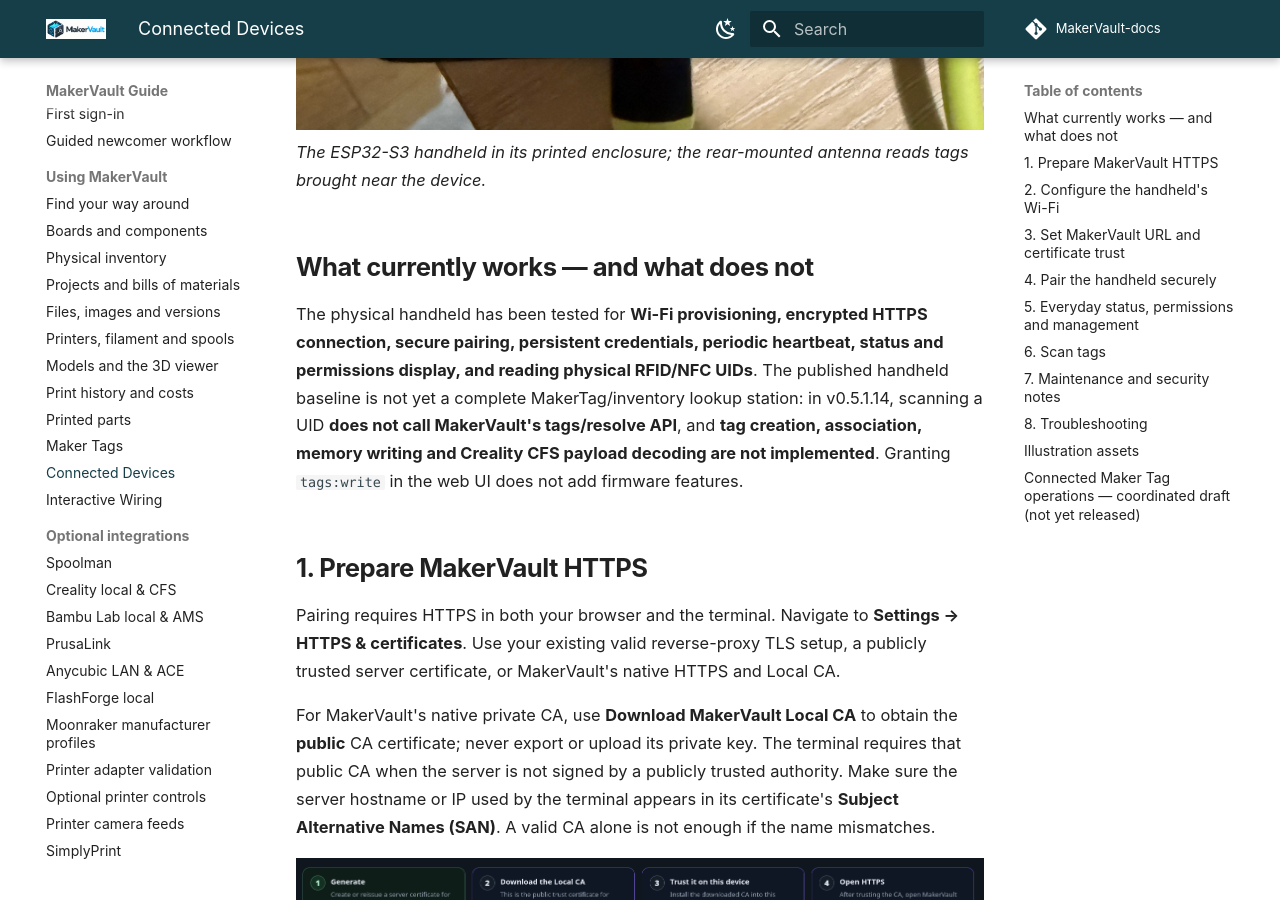
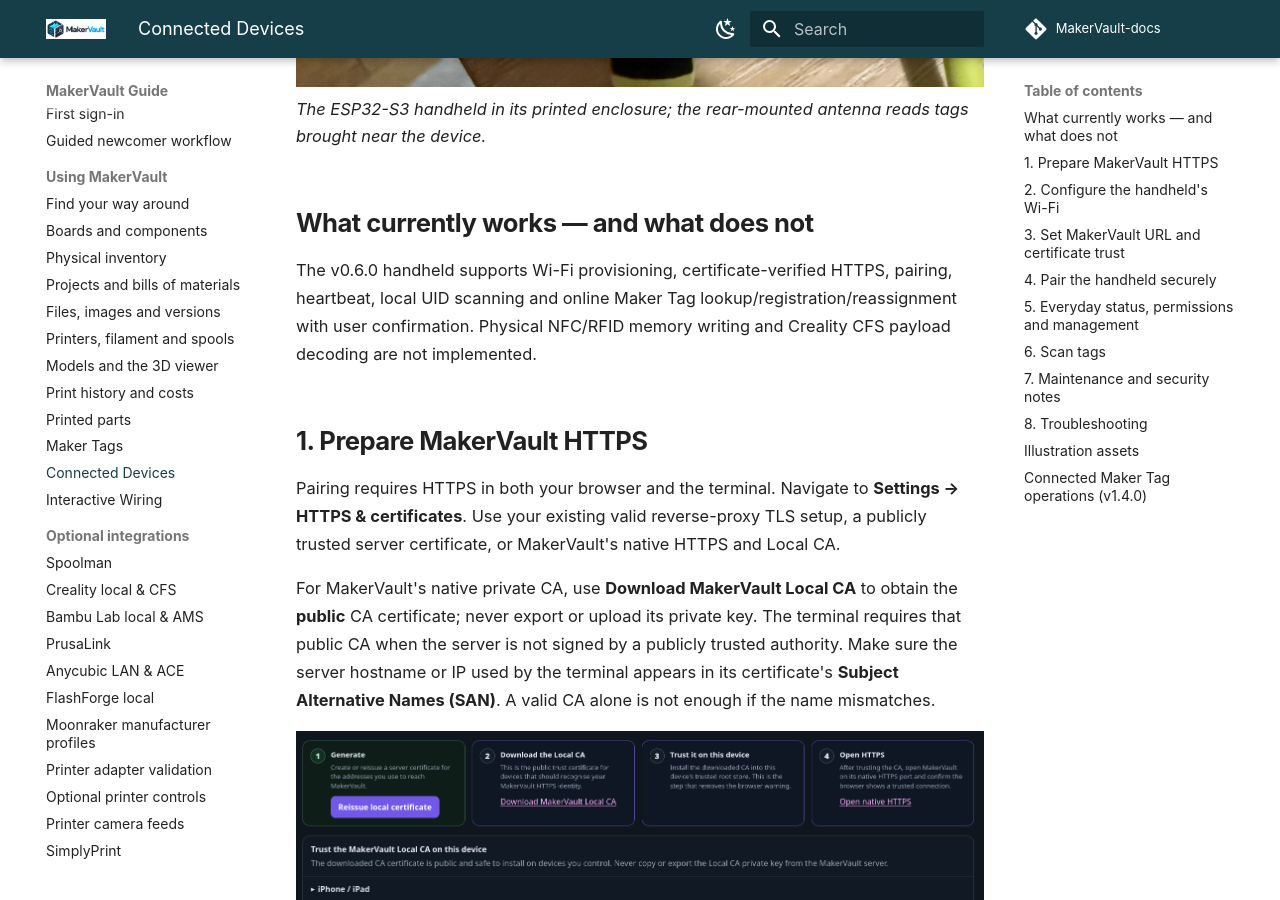
Before and after one commit to gavrd7/MakerVault-docs, an MkDocs documentation site: the page built from docs/guide/using/connected-devices.md, in a window 1280 px wide and 900 px high, scrolled down 1421 px. Built offline with MkDocs 1.6.1 and Material for MkDocs 9.7.7, drawn with Linux system fonts in a browser that asks for light colours; comment, search, counter and statistics services are not loaded; some of the changed text lies outside the part shown.

Commit message:
docs: refresh v1.4.0 RFID terminal setup and remove obsolete draft guidance

```diff
--- a/docs/guide/using/connected-devices.md
+++ b/docs/guide/using/connected-devices.md
@@ -1,7 +1,7 @@
 # Connected Devices and RFID/NFC handheld (v1.3.0)
 
-!!! info "Released Connected Devices; additional Maker Tag features are in draft"
-    This page covers the **released v1.3.0** Connected Devices workflow and the published handheld baseline **v0.5.1.14**. MakerVault **v1.3.0 has been published**. The connected Maker Tag additions in application PR #150 and hardware PR #6 are separate unreleased work. The tested firmware must still be committed and released separately.
+!!! info "MakerVault v1.4.0 and Terminal Firmware v0.6.0"
+    This guide covers secure device pairing (introduced in v1.3.0) and connected Maker Tag operations added in MakerVault v1.4.0 with handheld firmware v0.6.0. Physical tag-memory writing is not implemented.
 
 **Want to build the terminal?** Start with the [RFID/NFC handheld build appendix](../reference/rfid-terminal-build.md), which covers parts, printed enclosure, assembly checks and links to the [MakerVault-Hardware repository](https://github.com/gavrd7/MakerVault-Hardware).
 
@@ -12,7 +12,7 @@
 
 ## What currently works — and what does not
 
-The physical handheld has been tested for **Wi-Fi provisioning, encrypted HTTPS connection, secure pairing, persistent credentials, periodic heartbeat, status and permissions display, and reading physical RFID/NFC UIDs**. The published handheld baseline is not yet a complete MakerTag/inventory lookup station: in v0.5.1.14, scanning a UID **does not call MakerVault's tags/resolve API**, and **tag creation, association, memory writing and Creality CFS payload decoding are not implemented**. Granting `tags:write` in the web UI does not add firmware features.
+The v0.6.0 handheld supports Wi-Fi provisioning, certificate-verified HTTPS, pairing, heartbeat, local UID scanning and online Maker Tag lookup/registration/reassignment with user confirmation. Physical NFC/RFID memory writing and Creality CFS payload decoding are not implemented.
 
 ## 1. Prepare MakerVault HTTPS
 
@@ -59,7 +59,7 @@
 
 Run **Connections → MakerVault → Test HTTPS**. It distinguishes certificate/transport verification from API authentication: a **Verified** TLS result with HTTP 401 or **Authentication failed** can be normal before pairing, whereas **Certificate rejected** means you must correct the CA, hostname, expiry or certificate chain. Do not disable certificate verification.
 
-The tested v0.5.1.13 firmware retains its API key across ordinary server-address and custom-CA changes, but has an approved-endpoint guard: it must not send an existing credential to an unapproved replacement URL. Restoring the previously approved URL restores use of the saved credential if not revoked. It does not provide a complete multi-server profile manager.
+The v0.6.0 firmware retains its API key across ordinary server-address and custom-CA changes, but has an approved-endpoint guard: it must not send an existing credential to an unapproved replacement URL. Restoring the previously approved URL restores use of the saved credential if not revoked. It does not provide a complete multi-server profile manager.
 
 ## 4. Pair the handheld securely
 
@@ -128,7 +128,7 @@
 
 NVS persistence does **not** establish hardware-backed encryption at rest; production flash encryption has **not** been verified. A full factory-reset menu and OTA updates also have **not** been confirmed in this release candidate. Updates currently use Arduino IDE/USB-C with appropriate ESP32-S3 board and partition configuration.
 
-The firmware v0.5.1.13 source has been hardware-tested but not yet published as a stable firmware release. Its **System info** label and heartbeat firmware version may still show an older version, pending correction.
+The v0.6.0 firmware has been flashed and the version display verified on physical hardware.
 
 ## 8. Troubleshooting
 
@@ -152,10 +152,10 @@
 The 22 accompanying screenshots are committed under `docs/guide/assets/screenshots/connected-devices/`, including the four-step pairing wizard, mobile setup screens and handheld menus. Sensitive API-key, pairing-code and LAN QR details were obscured in the prepared publication images. Review the final rendered images before publishing.
 
 
-## Connected Maker Tag operations — coordinated draft (not yet released)
+## Connected Maker Tag operations (v1.4.0)
 
 With MakerVault [PR #150](https://github.com/gavrd7/MakerVault/pull/150) and MakerVault-Hardware [PR #6](https://github.com/gavrd7/MakerVault-Hardware/pull/6), a paired terminal can resolve Maker Tags, receive browser-initiated registration requests and explicitly reassign a reusable tag to a different inventory item or spool. The user must confirm on the handheld, and reassignment asks for **a second confirmation**. The existing MakerVault ID and physical UID remain unchanged and the assignment history records the change.
 
-Grant `tags:read` for lookup and `tags:write` for browser-initiated registration, subject to the user's Maker Tag permissions. Requests are sent only to the selected paired terminal over certificate-verified HTTPS. The browser and handheld can cancel one another's pending request, and a browser refresh can resume an active registration. See [Maker Tags — connected terminal workflows](maker-tags.md#connected-rfid-terminal-workflows-pending-release-makervault-pr-150) for the step-by-step instructions.
+Grant `tags:read` for lookup and `tags:write` for browser-initiated registration, subject to the user's Maker Tag permissions. Requests are sent only to the selected paired terminal over certificate-verified HTTPS. The browser and handheld can cancel one another's pending request, and a browser refresh can resume an active registration. See [Maker Tags — connected terminal workflows](maker-tags.md#connected-rfid-terminal-workflows-v140) for the step-by-step instructions.
 
 **Release distinction:** the published v1.3.0 Connected Devices feature and released handheld baseline do not automatically include these draft additions. The hardware branch's Arduino sketch is called `MakerVault_Terminal_Firmware.ino`, inside the matching `MakerVault_Terminal_Firmware` folder. No NDEF or RFID memory writing is implemented.
```
